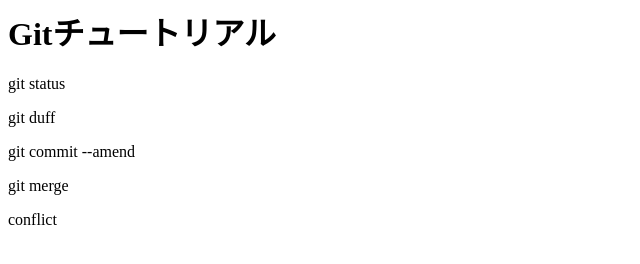
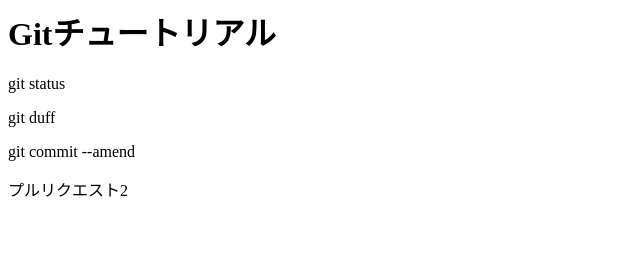
Before and after one commit to daikichi0709/GitHub-, a plain HTML site: page index.html in a window 1280 px wide. Shown: the whole page, without its empty margins (0-640 px from the left). Drawn offline with Linux system fonts and the light colour scheme.

Commit message:
2度目のプルです。

```diff
--- a/index.html
+++ b/index.html
@@ -2,5 +2,4 @@
 <p>git status</p>
 <p>git duff</p>
 <p>git commit --amend</p>
-<p>git merge</p>
-<p>conflict</p>
+<p>プルリクエスト2</p>
```
